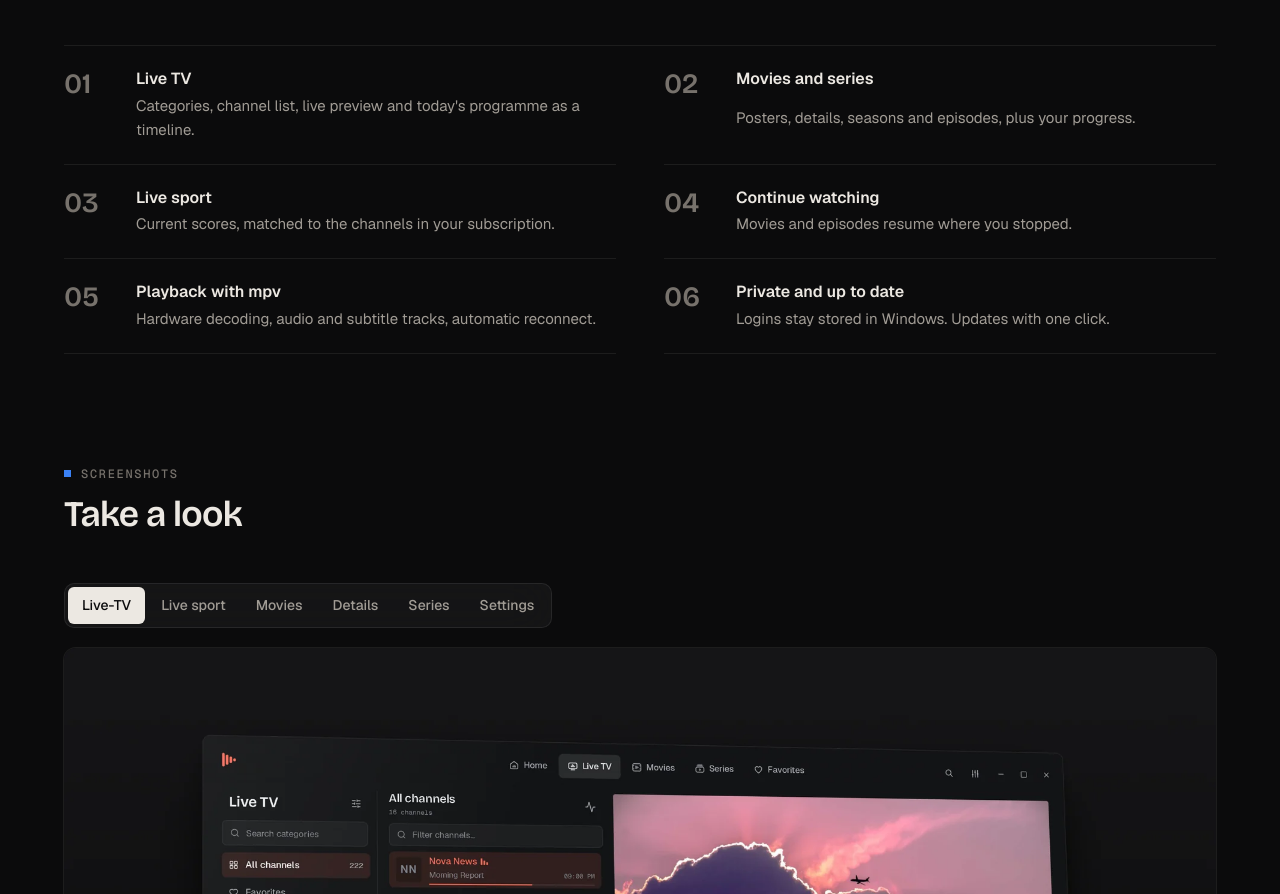
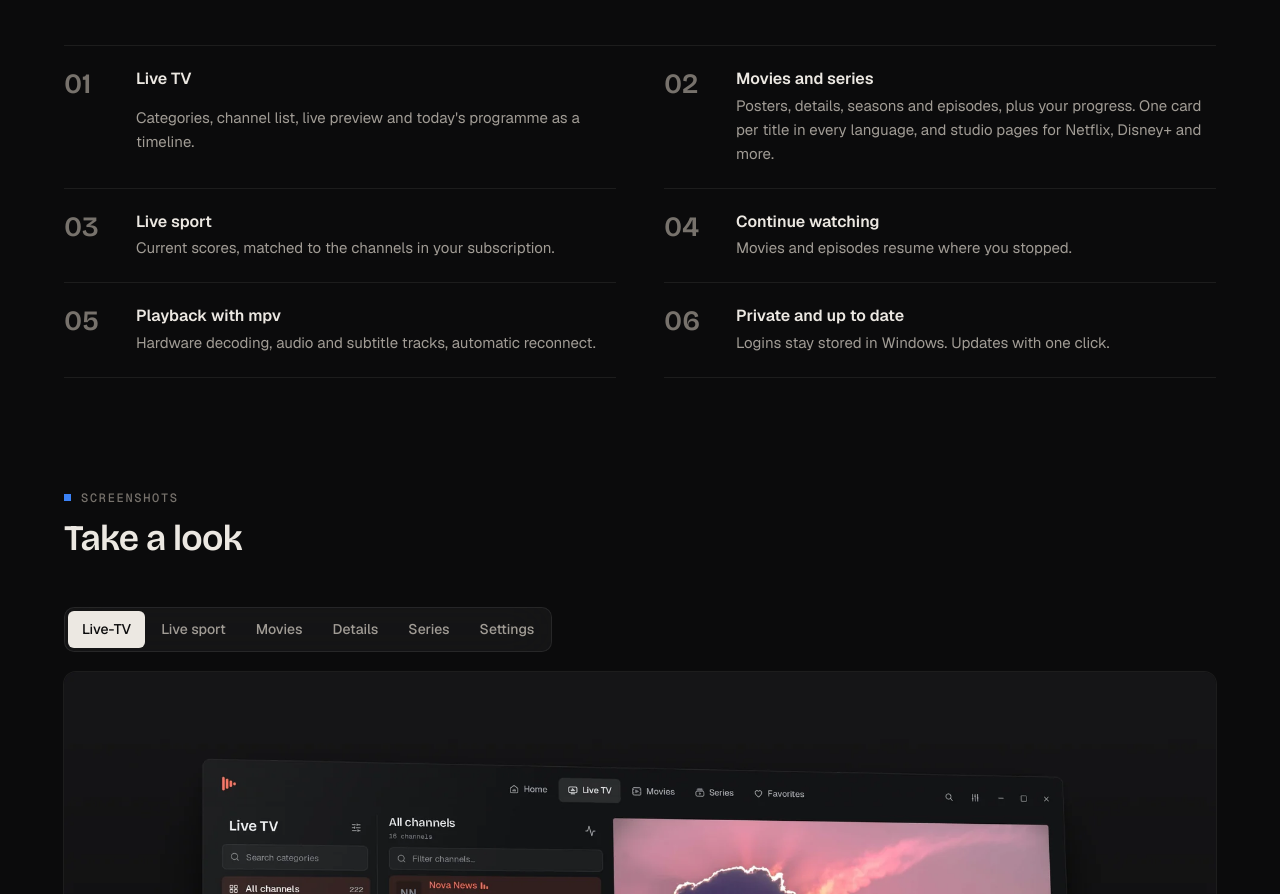
Before and after one commit to Molulrr/sonora-iptv, a plain HTML site: page index.html in a window 1280 px wide. Shown: the part 1357-2251 px from the top of the page. Drawn offline with nearby package versions, Linux system fonts and the light colour scheme; no server answers.

Commit message:
Features: one card per title across languages, studio pages

```diff
--- a/index.html
+++ b/index.html
@@ -221,7 +221,7 @@
       </div>
       <div class="listing">
         <div><span class="no">01</span><h3 data-en="Live TV">Live-TV</h3><p data-en="Categories, channel list, live preview and today's programme as a timeline.">Kategorien, Senderliste, Live-Vorschau und das Tagesprogramm als Zeitleiste.</p></div>
-        <div><span class="no">02</span><h3 data-en="Movies and series">Filme und Serien</h3><p data-en="Posters, details, seasons and episodes, plus your progress.">Poster, Details, Staffeln und Folgen, dazu dein Fortschritt.</p></div>
+        <div><span class="no">02</span><h3 data-en="Movies and series">Filme und Serien</h3><p data-en="Posters, details, seasons and episodes, plus your progress. One card per title in every language, and studio pages for Netflix, Disney+ and more.">Poster, Details, Staffeln und Folgen, dazu dein Fortschritt. Eine Karte pro Titel in allen Sprachen und Studio-Seiten für Netflix, Disney+ und mehr.</p></div>
         <div><span class="no">03</span><h3 data-en="Live sport">Live-Sport</h3><p data-en="Current scores, matched to the channels in your subscription.">Aktuelle Spielstände, verknüpft mit den Sendern aus deinem Abo.</p></div>
         <div><span class="no">04</span><h3 data-en="Continue watching">Weiterschauen</h3><p data-en="Movies and episodes resume where you stopped.">Filme und Folgen laufen dort weiter, wo du aufgehört hast.</p></div>
         <div><span class="no">05</span><h3 data-en="Playback with mpv">Wiedergabe mit mpv</h3><p data-en="Hardware decoding, audio and subtitle tracks, automatic reconnect.">Hardware-Decodierung, Ton- und Untertitelspuren, automatisches Neuverbinden.</p></div>
```
Also changed, not shown: 1 other file.
